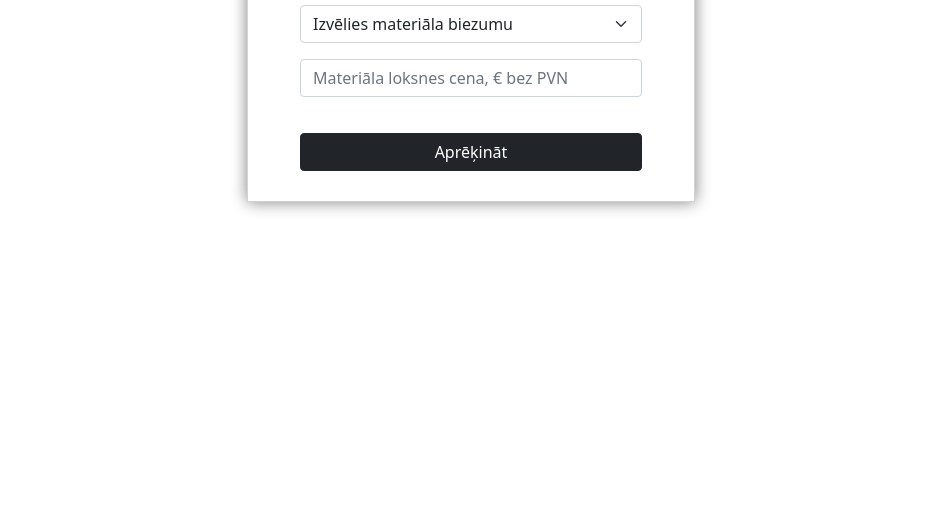
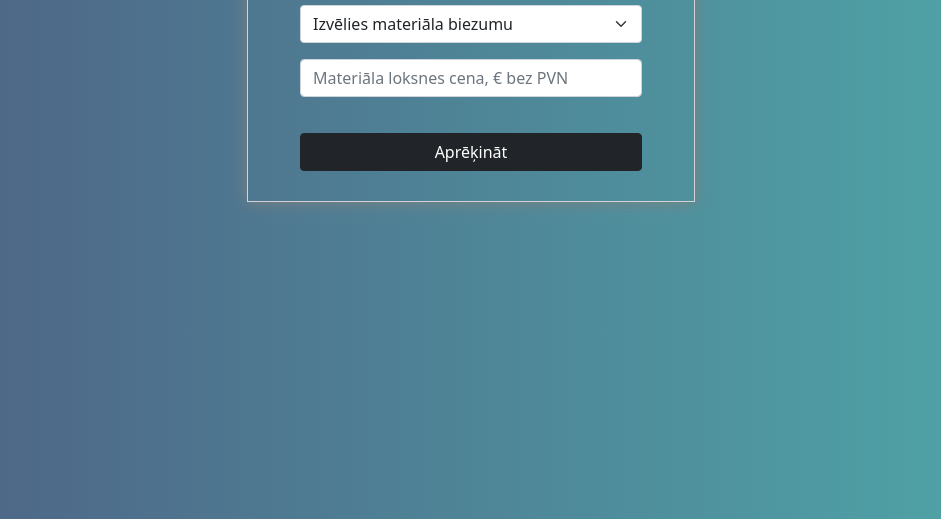
Before and after one commit to vapl/ripo-group-price-calculator, a plain HTML site: page index.html in a window 1280 px wide. Shown: the part 281-800 px from the top of the page, without its empty margins (169-1110 px from the left). Drawn offline with nearby package versions, Linux system fonts and the light colour scheme.

Commit message:
Changing background

```diff
--- a/style.css
+++ b/style.css
@@ -1,5 +1,6 @@
 body {
     font-family: serif, sans-serif;
+    background: linear-gradient(to right, #4e5e83, #4fabab);
 }
 
 .container-fluid {
```
